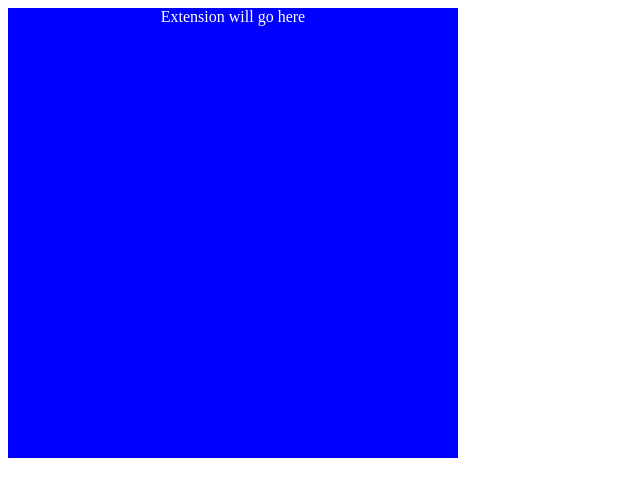
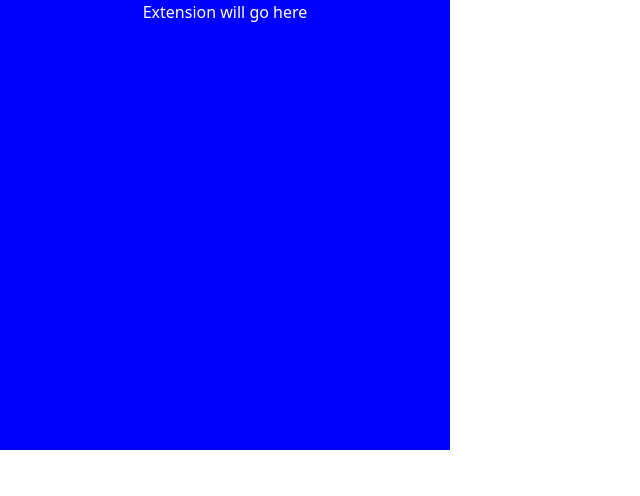
Before and after one commit to mikej/stow-chrome-extension, a React (Vite) app: page / in a window 1280 px wide. Shown: the top 496 px of the page, without its empty margins (0-640 px from the left). Built offline with nearby package versions, Linux system fonts and the light colour scheme.

Commit message:
Add Tailwind
based on instructions at:
https://tailwindcss.com/docs/installation/using-vite

```diff
--- a/package.json
+++ b/package.json
@@ -10,8 +10,10 @@
     "preview": "vite preview"
   },
   "dependencies": {
+    "@tailwindcss/vite": "^4.1.17",
     "react": "^19.2.0",
-    "react-dom": "^19.2.0"
+    "react-dom": "^19.2.0",
+    "tailwindcss": "^4.1.17"
   },
   "devDependencies": {
     "@eslint/js": "^9.39.1",
--- a/src/index.css
+++ b/src/index.css
@@ -8,3 +8,5 @@
   height: 450px;
   background-color: blue;
 }
+
+@import "tailwindcss";
--- a/vite.config.ts
+++ b/vite.config.ts
@@ -2,6 +2,7 @@ import { defineConfig } from 'vite';
 import react from '@vitejs/plugin-react';
 import { resolve } from 'path';
 import { viteStaticCopy } from 'vite-plugin-static-copy'
+import tailwindcss from '@tailwindcss/vite'
 
 export default defineConfig({
   plugins: [
@@ -13,7 +14,8 @@ export default defineConfig({
           dest: ''
         }
       ]
-    })
+    }),
+    tailwindcss(),
   ],
   build: {
     outDir: 'dist',
```
Also changed, not shown: 1 other file (tests, documents, lock files or other folders).
